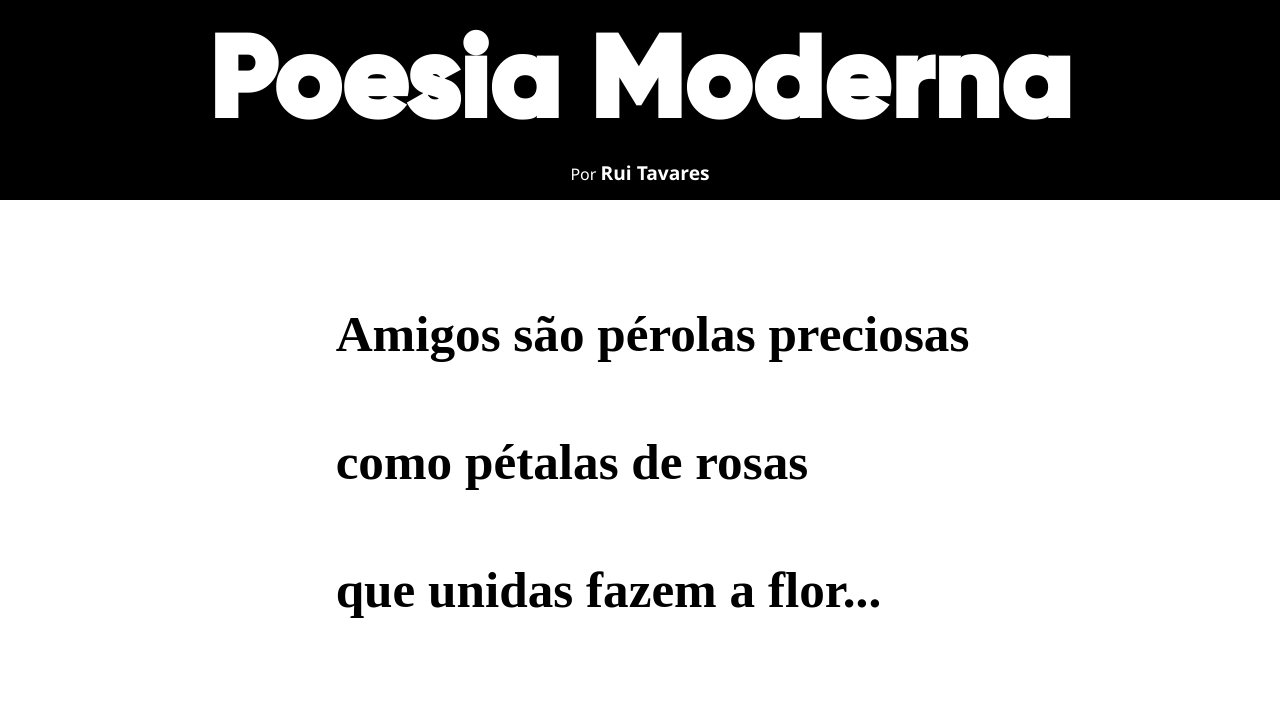
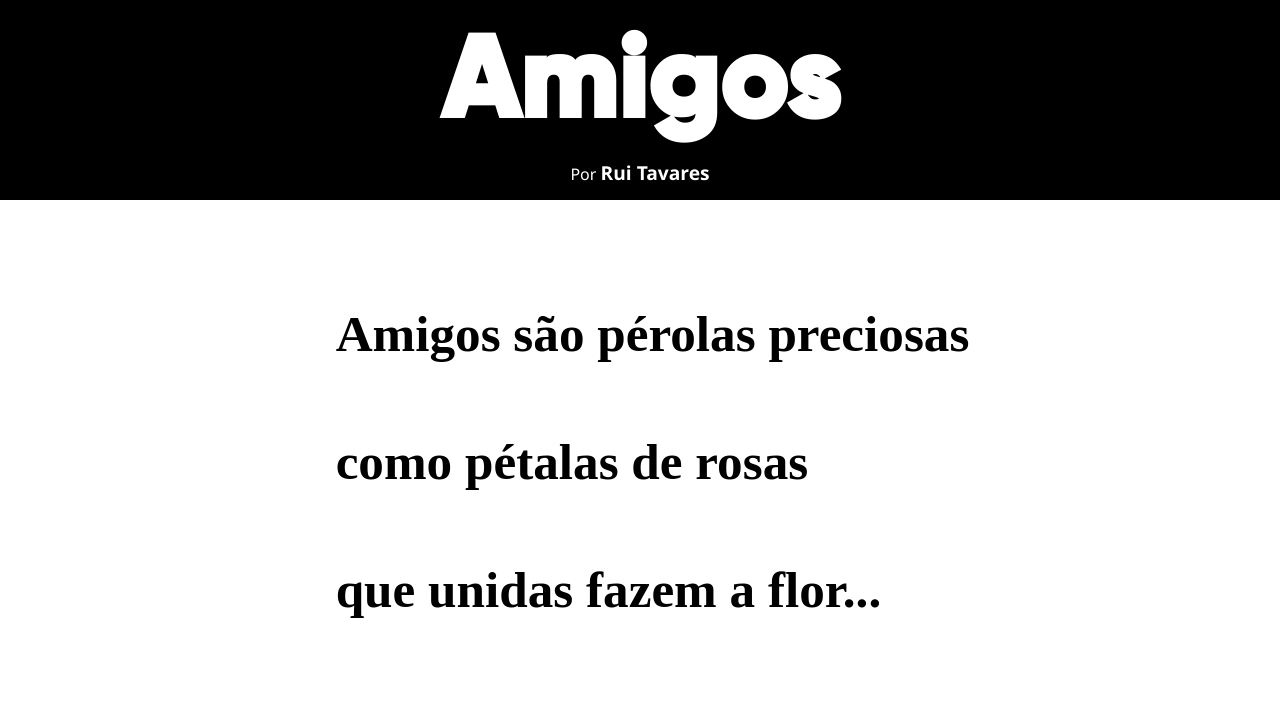
Before and after one commit to GustavoTavaresRibeiro/cordel, a plain HTML site: page index.html in a window 1280 px wide. Shown: the top 723 px of the page. Drawn offline with Linux system fonts and the light colour scheme; a web font is replaced by a local one.

Commit message:
Update index.html

```diff
--- a/index.html
+++ b/index.html
@@ -10,7 +10,7 @@
     <header>
 
         <div class="flexbox-container">
-            <div class="title"><h1>Poesia Moderna</h1></div>
+            <div class="title"><h1>Amigos</h1></div>
             <div><p>Por <span class="autor">Rui Tavares</span></p>
         </div>
     </header>
```
